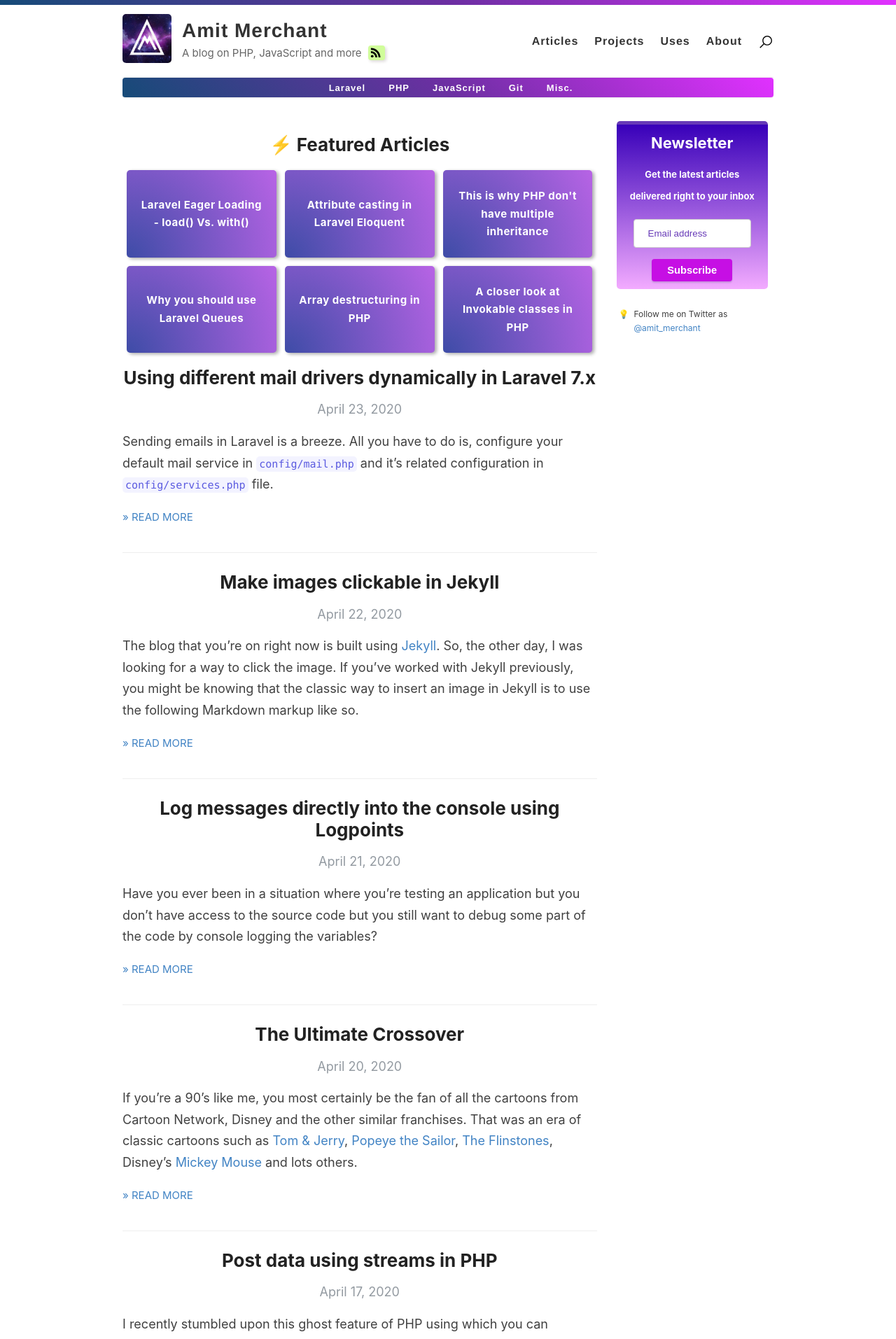
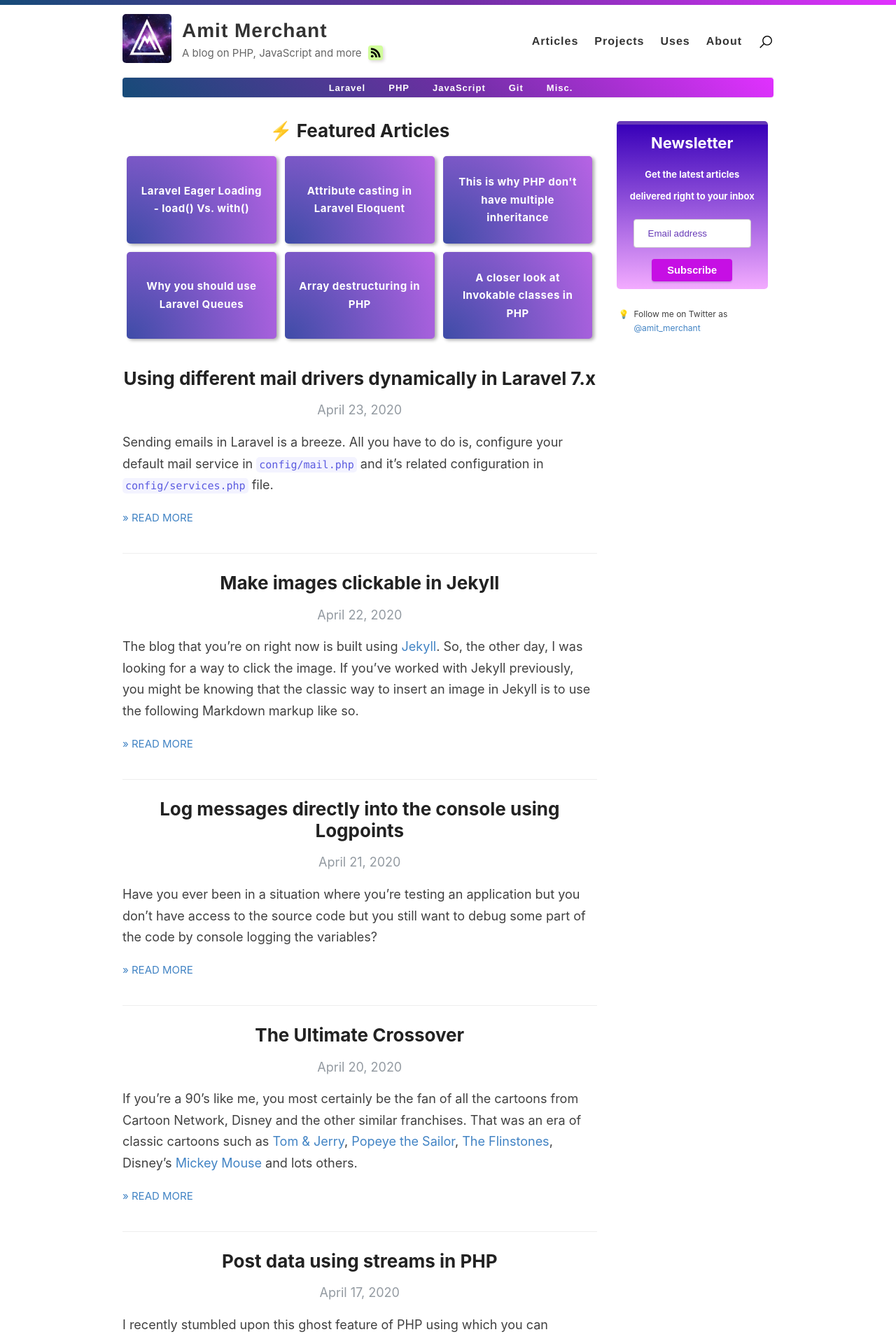
Before and after one commit to varunkumardev/amitmerchant1990.github.io, a Jekyll site: the page built from index.html, in a window 1280 px wide. Shown: the top 1913 px of the page at 70% size. Built offline with Jekyll 4.4.1, drawn with Linux system fonts in a browser that asks for light colours; the list of posts is cut into pages by our own code; comment, search, counter and statistics services are not loaded.

Commit message:
fix UI issues.

```diff
--- a/index.html
+++ b/index.html
@@ -5,6 +5,7 @@ layout: default
 <div class="flex-div">
   <div class="post detailed flex-left">
     {% if page.url == "/" %}
+    <div class="featured-articles-container">
       <h1>⚡ Featured Articles</h1>
 
       {% assign j = 0 %}
@@ -22,6 +23,7 @@ layout: default
         {% endif %}
         {% assign j = j | plus:1 %}
       {% endfor %}
+    </div>
     {% endif %}
 
     <div class="posts">
--- a/style.scss
+++ b/style.scss
@@ -1427,7 +1427,7 @@ Modules - reusable parts of our design
   background: #d0fd9a;
   border: none;
   font-size: 12px;
-  padding: 0px 5px;
+  padding: 0px 2px 0px 5px;
   display: inline-block;
   border-radius: 4px;
   position: relative;
@@ -1446,6 +1446,14 @@ Modules - reusable parts of our design
     height: 21px;
     vertical-align: bottom;
     margin: 0 -2px 0 -5px;
+  }
+}
+
+.featured-articles-container {
+  padding-bottom: 0.5em;
+
+  h1 {
+    margin: 6px 0 15px;
   }
 }
 
```
